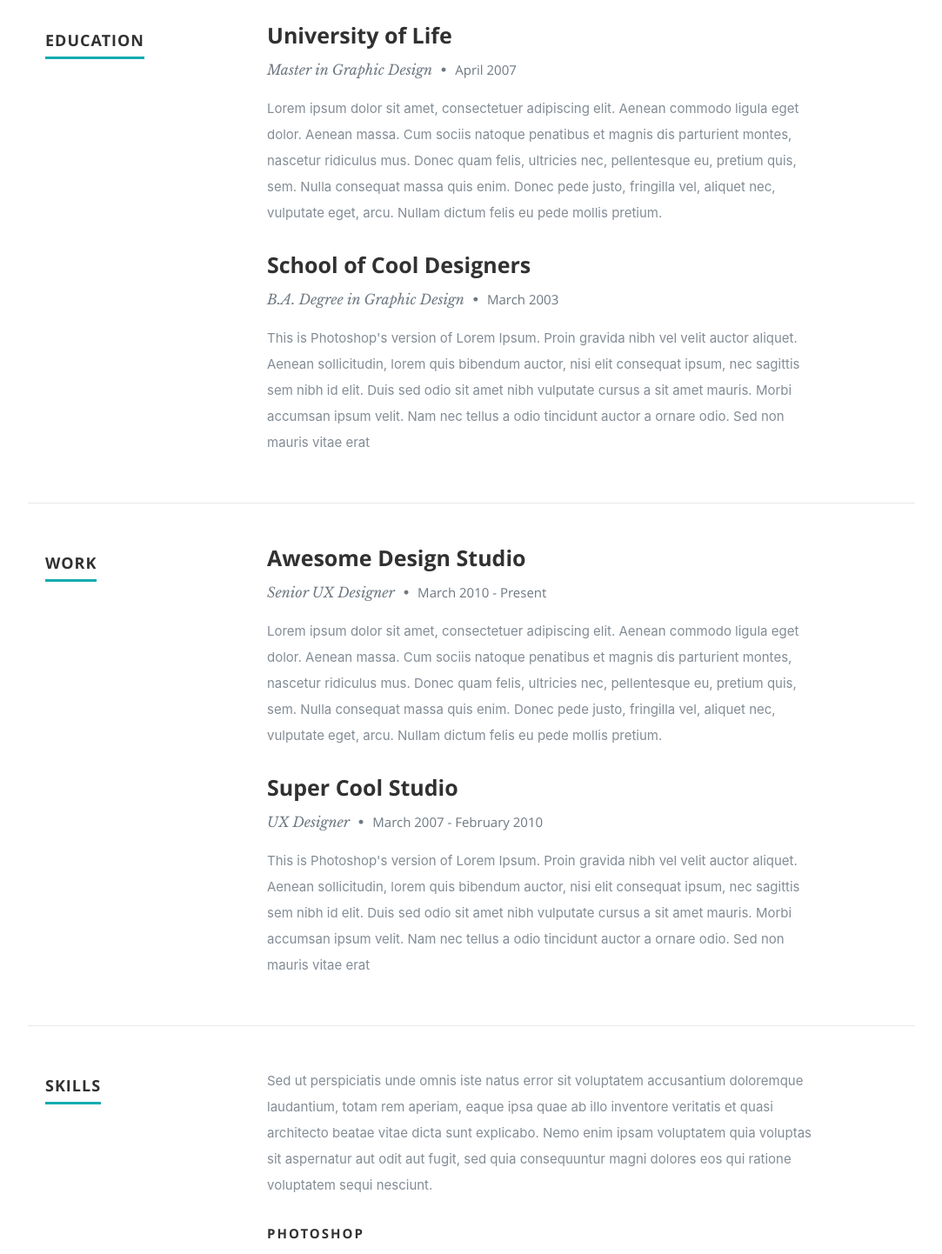
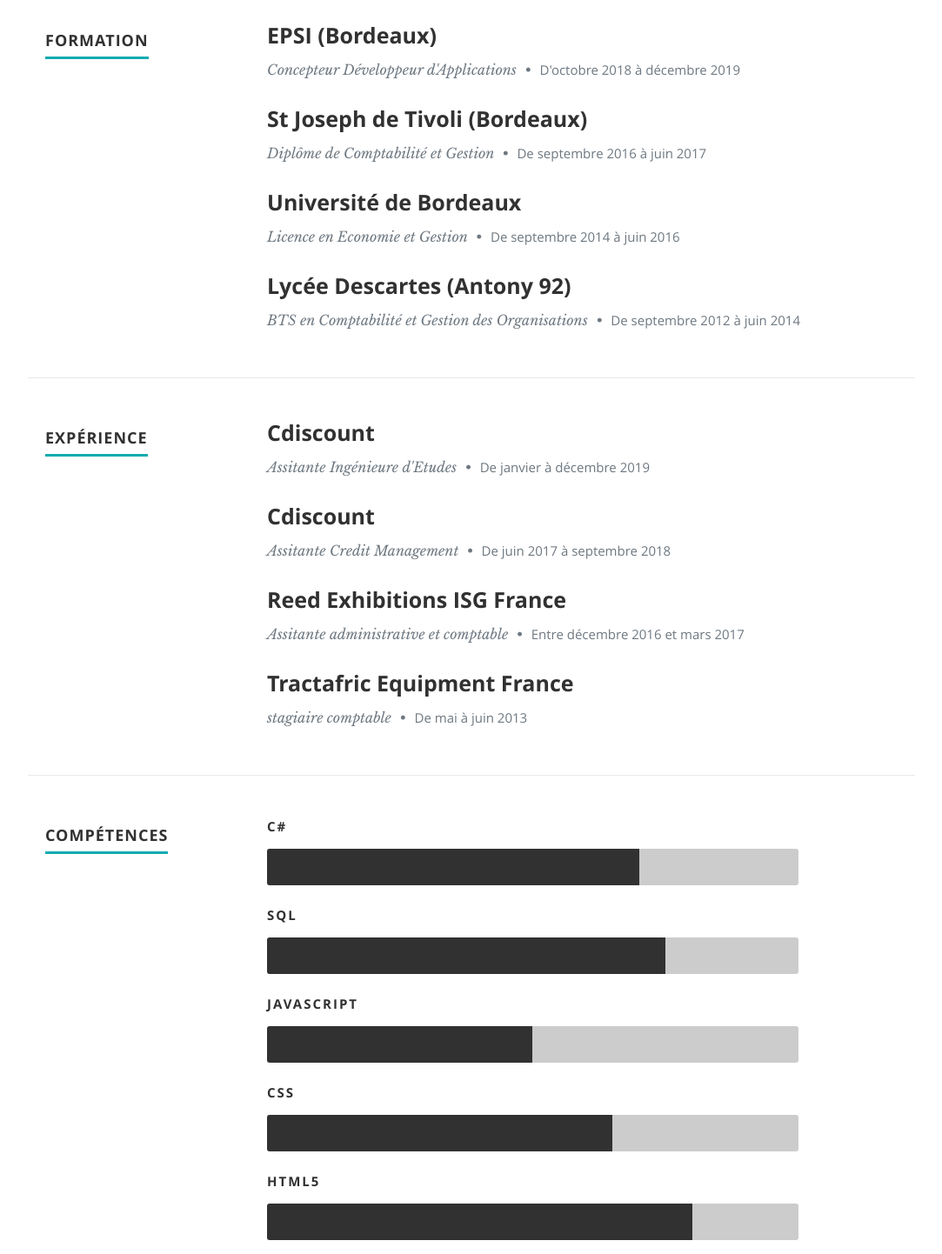
Before and after one commit to Koulikana/resume, a React (Create React App) app: page / in a window 1280 px wide. Shown: the part 1620-3062 px from the top of the page at 87% size, without its empty margins (98-1181 px from the left). Built offline with nearby package versions, Linux system fonts and the light colour scheme.

Commit message:
Resume data passed to props

```diff
--- a/public/css/layout.css
+++ b/public/css/layout.css
@@ -363,23 +363,23 @@
   border-radius: 3px 0 0 3px;
 }
 
-.photoshop {
-  width: 60%;
+.csharp {
+  width: 70%;
   -moz-animation: photoshop 2s ease;
   -webkit-animation: photoshop 2s ease;
 }
-.illustrator {
-  width: 55%;
+.sql {
+  width: 75%;
   -moz-animation: illustrator 2s ease;
   -webkit-animation: illustrator 2s ease;
 }
-.wordpress {
+.javascript {
   width: 50%;
   -moz-animation: wordpress 2s ease;
   -webkit-animation: wordpress 2s ease;
 }
 .css {
-  width: 90%;
+  width: 65%;
   -moz-animation: css 2s ease;
   -webkit-animation: css 2s ease;
 }
@@ -388,8 +388,8 @@
   -moz-animation: html5 2s ease;
   -webkit-animation: html5 2s ease;
 }
-.jquery {
-  width: 50%;
+.agile {
+  width: 90%;
   -moz-animation: jquery 2s ease;
   -webkit-animation: jquery 2s ease;
 }
--- a/src/components/resume/resume.js
+++ b/src/components/resume/resume.js
@@ -1,6 +1,8 @@
 import React, { Component } from 'react';
 export default class Resume extends Component {
   render() {
+    let resumeData = this.props.resumeData;
+
     return (
       <React.Fragment>
         <section id="resume">
@@ -9,39 +11,51 @@
           <div className="row education">
             <div className="three columns header-col">
               <h1>
-                <span>Education</span>
+                <span>{resumeData.resume.education}</span>
               </h1>
             </div>
             <div className="nine columns main-col">
               <div className="row item">
                 <div className="twelve columns">
-                  <h3>University of Life</h3>
+                  <h3>{resumeData.resume.epsi.schoolName}</h3>
                   <p className="info">
-                    Master in Graphic Design <span>•</span> <em className="date">April 2007</em>
+                    {resumeData.resume.epsi.degree} <span>•</span>{' '}
+                    <em className="date">{resumeData.resume.epsi.date}</em>
                   </p>
-                  <p>
-                    Lorem ipsum dolor sit amet, consectetuer adipiscing elit. Aenean commodo ligula eget
-                    dolor. Aenean massa. Cum sociis natoque penatibus et magnis dis parturient montes,
-                    nascetur ridiculus mus. Donec quam felis, ultricies nec, pellentesque eu, pretium quis,
-                    sem. Nulla consequat massa quis enim. Donec pede justo, fringilla vel, aliquet nec,
-                    vulputate eget, arcu. Nullam dictum felis eu pede mollis pretium.
-                  </p>
+                  <p>{resumeData.resume.epsi.description}</p>
                 </div>
               </div>{' '}
               {/* item end */}
               <div className="row item">
                 <div className="twelve columns">
-                  <h3>School of Cool Designers</h3>
+                  <h3>{resumeData.resume.tivoli.schoolName}</h3>
                   <p className="info">
-                    B.A. Degree in Graphic Design <span>•</span> <em className="date">March 2003</em>
+                    {resumeData.resume.tivoli.degree} <span>•</span>{' '}
+                    <em className="date">{resumeData.resume.tivoli.date}</em>
                   </p>
-                  <p>
-                    This is Photoshop's version of Lorem Ipsum. Proin gravida nibh vel velit auctor aliquet.
-                    Aenean sollicitudin, lorem quis bibendum auctor, nisi elit consequat ipsum, nec sagittis
-                    sem nibh id elit. Duis sed odio sit amet nibh vulputate cursus a sit amet mauris. Morbi
-                    accumsan ipsum velit. Nam nec tellus a odio tincidunt auctor a ornare odio. Sed non mauris
-                    vitae erat
+                  <p>{resumeData.resume.tivoli.description}</p>
+                </div>
+              </div>{' '}
+              {/* item end */}
+              <div className="row item">
+                <div className="twelve columns">
+                  <h3>{resumeData.resume.uBordeaux.schoolName}</h3>
+                  <p className="info">
+                    {resumeData.resume.uBordeaux.degree} <span>•</span>{' '}
+                    <em className="date">{resumeData.resume.uBordeaux.date}</em>
                   </p>
+                  <p>{resumeData.resume.uBordeaux.description}</p>
+                </div>
+              </div>{' '}
+              {/* item end */}
+              <div className="row item">
+                <div className="twelve columns">
+                  <h3>{resumeData.resume.descartes.schoolName}</h3>
+                  <p className="info">
+                    {resumeData.resume.descartes.degree} <span>•</span>{' '}
+                    <em className="date">{resumeData.resume.descartes.date}</em>
+                  </p>
+                  <p>{resumeData.resume.descartes.description}</p>
                 </div>
               </div>{' '}
               {/* item end */}
@@ -54,39 +68,51 @@
           <div className="row work">
             <div className="three columns header-col">
               <h1>
-                <span>Work</span>
+                <span>{resumeData.resume.work}</span>
               </h1>
             </div>
             <div className="nine columns main-col">
               <div className="row item">
                 <div className="twelve columns">
-                  <h3>Awesome Design Studio</h3>
+                  <h3>{resumeData.resume.cdiscount2.companyName}</h3>
                   <p className="info">
-                    Senior UX Designer <span>•</span> <em className="date">March 2010 - Present</em>
+                    {resumeData.resume.cdiscount2.job} <span>•</span>{' '}
+                    <em className="date">{resumeData.resume.cdiscount2.date}</em>
                   </p>
-                  <p>
-                    Lorem ipsum dolor sit amet, consectetuer adipiscing elit. Aenean commodo ligula eget
-                    dolor. Aenean massa. Cum sociis natoque penatibus et magnis dis parturient montes,
-                    nascetur ridiculus mus. Donec quam felis, ultricies nec, pellentesque eu, pretium quis,
-                    sem. Nulla consequat massa quis enim. Donec pede justo, fringilla vel, aliquet nec,
-                    vulputate eget, arcu. Nullam dictum felis eu pede mollis pretium.
-                  </p>
+                  <p>{resumeData.resume.cdiscount2.description}</p>
                 </div>
               </div>{' '}
               {/* item end */}
               <div className="row item">
                 <div className="twelve columns">
-                  <h3>Super Cool Studio</h3>
+                  <h3>{resumeData.resume.cdiscount1.companyName}</h3>
                   <p className="info">
-                    UX Designer <span>•</span> <em className="date">March 2007 - February 2010</em>
+                    {resumeData.resume.cdiscount1.job} <span>•</span>{' '}
+                    <em className="date">{resumeData.resume.cdiscount1.date}</em>
                   </p>
-                  <p>
-                    This is Photoshop's version of Lorem Ipsum. Proin gravida nibh vel velit auctor aliquet.
-                    Aenean sollicitudin, lorem quis bibendum auctor, nisi elit consequat ipsum, nec sagittis
-                    sem nibh id elit. Duis sed odio sit amet nibh vulputate cursus a sit amet mauris. Morbi
-                    accumsan ipsum velit. Nam nec tellus a odio tincidunt auctor a ornare odio. Sed non mauris
-                    vitae erat
+                  <p>{resumeData.resume.cdiscount1.description}</p>
+                </div>
+              </div>{' '}
+              {/* item end */}
+              <div className="row item">
+                <div className="twelve columns">
+                  <h3>{resumeData.resume.reed.companyName}</h3>
+                  <p className="info">
+                    {resumeData.resume.reed.job} <span>•</span>{' '}
+                    <em className="date">{resumeData.resume.reed.date}</em>
                   </p>
+                  <p>{resumeData.resume.reed.description}</p>
+                </div>
+              </div>{' '}
+              {/* item end */}
+              <div className="row item">
+                <div className="twelve columns">
+                  <h3>{resumeData.resume.tef.companyName}</h3>
+                  <p className="info">
+                    {resumeData.resume.tef.job} <span>•</span>{' '}
+                    <em className="date">{resumeData.resume.tef.date}</em>
+                  </p>
+                  <p>{resumeData.resume.tef.description}</p>
                 </div>
               </div>{' '}
               {/* item end */}
@@ -99,29 +125,29 @@
           <div className="row skill">
             <div className="three columns header-col">
               <h1>
-                <span>Skills</span>
+                <span>{resumeData.resume.skills}</span>
               </h1>
             </div>
             <div className="nine columns main-col">
-              <p>
+              {/* <p>
                 Sed ut perspiciatis unde omnis iste natus error sit voluptatem accusantium doloremque
                 laudantium, totam rem aperiam, eaque ipsa quae ab illo inventore veritatis et quasi architecto
                 beatae vitae dicta sunt explicabo. Nemo enim ipsam voluptatem quia voluptas sit aspernatur aut
                 odit aut fugit, sed quia consequuntur magni dolores eos qui ratione voluptatem sequi nesciunt.
-              </p>
+              </p> */}
               <div className="bars">
                 <ul className="skills">
                   <li>
-                    <span className="bar-expand photoshop" />
-                    <em>Photoshop</em>
+                    <span className="bar-expand csharp" />
+                    <em>C#</em>
                   </li>
                   <li>
-                    <span className="bar-expand illustrator" />
-                    <em>Illustrator</em>
+                    <span className="bar-expand sql" />
+                    <em>SQL</em>
                   </li>
                   <li>
-                    <span className="bar-expand wordpress" />
-                    <em>Wordpress</em>
+                    <span className="bar-expand javascript" />
+                    <em>Javascript</em>
                   </li>
                   <li>
                     <span className="bar-expand css" />
@@ -132,8 +158,8 @@
                     <em>HTML5</em>
                   </li>
                   <li>
-                    <span className="bar-expand jquery" />
-                    <em>jQuery</em>
+                    <span className="bar-expand agile" />
+                    <em>Agile</em>
                   </li>
                 </ul>
               </div>
--- a/src/resumeDataEn.js
+++ b/src/resumeDataEn.js
@@ -21,6 +21,35 @@
     email: `audreycomlancataria@gmail.com`,
     downloadResume: 'Download Resume',
   },
+  resume: {
+    education: 'Education',
+    work: 'Work',
+    skills: 'Skills',
+    epsi: {
+      schoolName: 'EPSI (Bordeaux)',
+      degree: "Concepteur Développeur d'Applications",
+      date: 'October 2018 - December 2019',
+      description: '',
+    },
+    tivoli: {
+      schoolName: 'St Joseph de Tivoli (Bordeaux)',
+      degree: 'Diplôme de Comptabilité et Gestion',
+      date: 'September 2016 - June 2017',
+      description: '',
+    },
+    uBordeaux: {
+      schoolName: 'Université de Bordeaux',
+      degree: 'Licence en Economie et Gestion',
+      date: 'September 2014 - June 2016',
+      description: '',
+    },
+    descartes: {
+      schoolName: 'Lycée Descartes (Antony 92)',
+      degree: 'BTS en Comptabilité et Gestion des Organisations',
+      date: 'September 2012 - June 2014',
+      description: '',
+    },
+  },
   imagebaseurl: 'http://localhost:3000/',
   name: "I'm Audrey COMLAN-CATARIA",
   role: 'Software Developer',
--- a/src/resumeDataFr.js
+++ b/src/resumeDataFr.js
@@ -21,6 +21,59 @@
     email: `audreycomlancataria@gmail.com`,
     downloadResume: 'Télécharger mon CV',
   },
+  resume: {
+    education: 'Formation',
+    work: 'Expérience',
+    skills: 'Compétences',
+    epsi: {
+      schoolName: 'EPSI (Bordeaux)',
+      degree: "Concepteur Développeur d'Applications",
+      date: "D'octobre 2018 à décembre 2019",
+      description: '',
+    },
+    tivoli: {
+      schoolName: 'St Joseph de Tivoli (Bordeaux)',
+      degree: 'Diplôme de Comptabilité et Gestion',
+      date: 'De septembre 2016 à juin 2017',
+      description: '',
+    },
+    uBordeaux: {
+      schoolName: 'Université de Bordeaux',
+      degree: 'Licence en Economie et Gestion',
+      date: 'De septembre 2014 à juin 2016',
+      description: '',
+    },
+    descartes: {
+      schoolName: 'Lycée Descartes (Antony 92)',
+      degree: 'BTS en Comptabilité et Gestion des Organisations',
+      date: 'De septembre 2012 à juin 2014',
+      description: '',
+    },
+    cdiscount2: {
+      companyName: 'Cdiscount',
+      job: "Assitante Ingénieure d'Etudes",
+      date: 'De janvier à décembre 2019',
+      description: '',
+    },
+    cdiscount1: {
+      companyName: 'Cdiscount',
+      job: 'Assitante Credit Management',
+      date: 'De juin 2017 à septembre 2018',
+      description: '',
+    },
+    reed: {
+      companyName: 'Reed Exhibitions ISG France',
+      job: 'Assitante administrative et comptable',
+      date: 'Entre décembre 2016 et mars 2017',
+      description: '',
+    },
+    tef: {
+      companyName: 'Tractafric Equipment France',
+      job: 'stagiaire comptable',
+      date: 'De mai à juin 2013',
+      description: '',
+    },
+  },
   imagebaseurl: 'http://localhost:3000/',
   name: 'Audrey COMLAN-CATARIA',
   role: "Développeuse Conceptrice d'applications",
```
